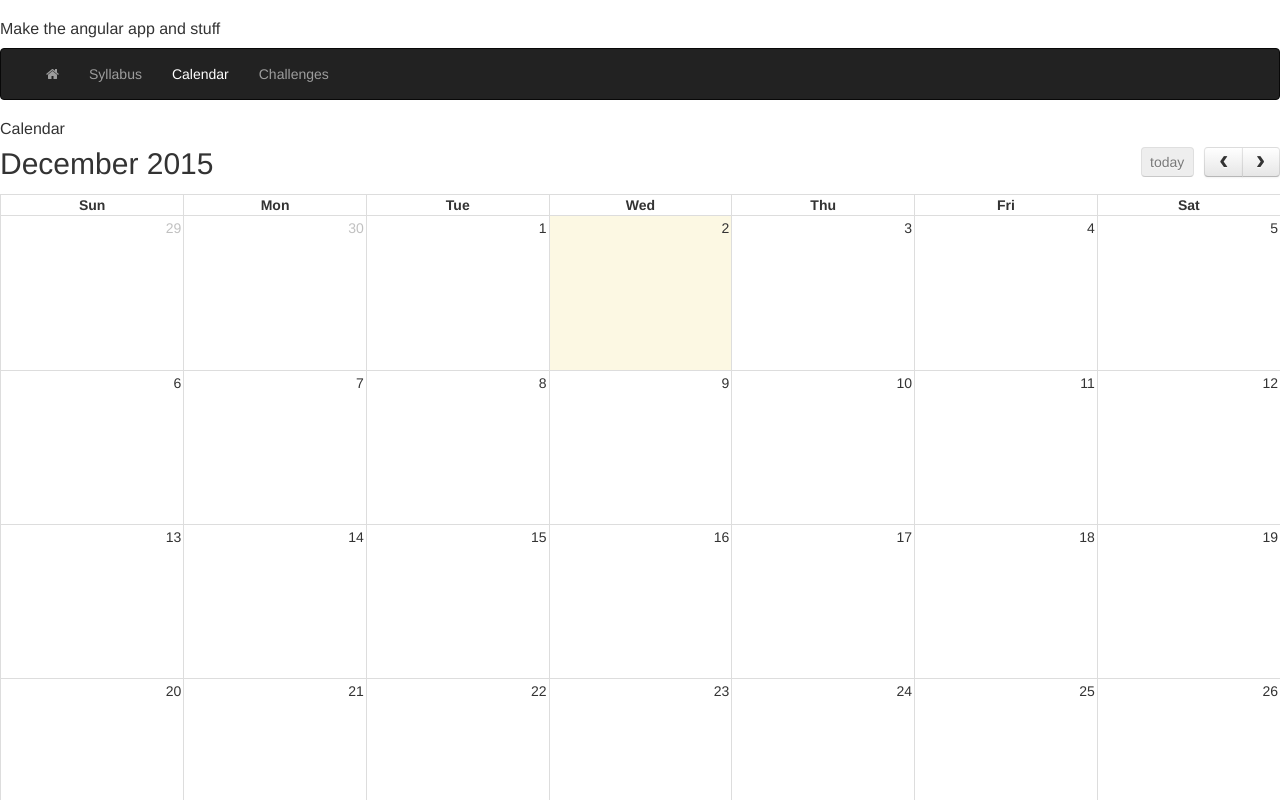
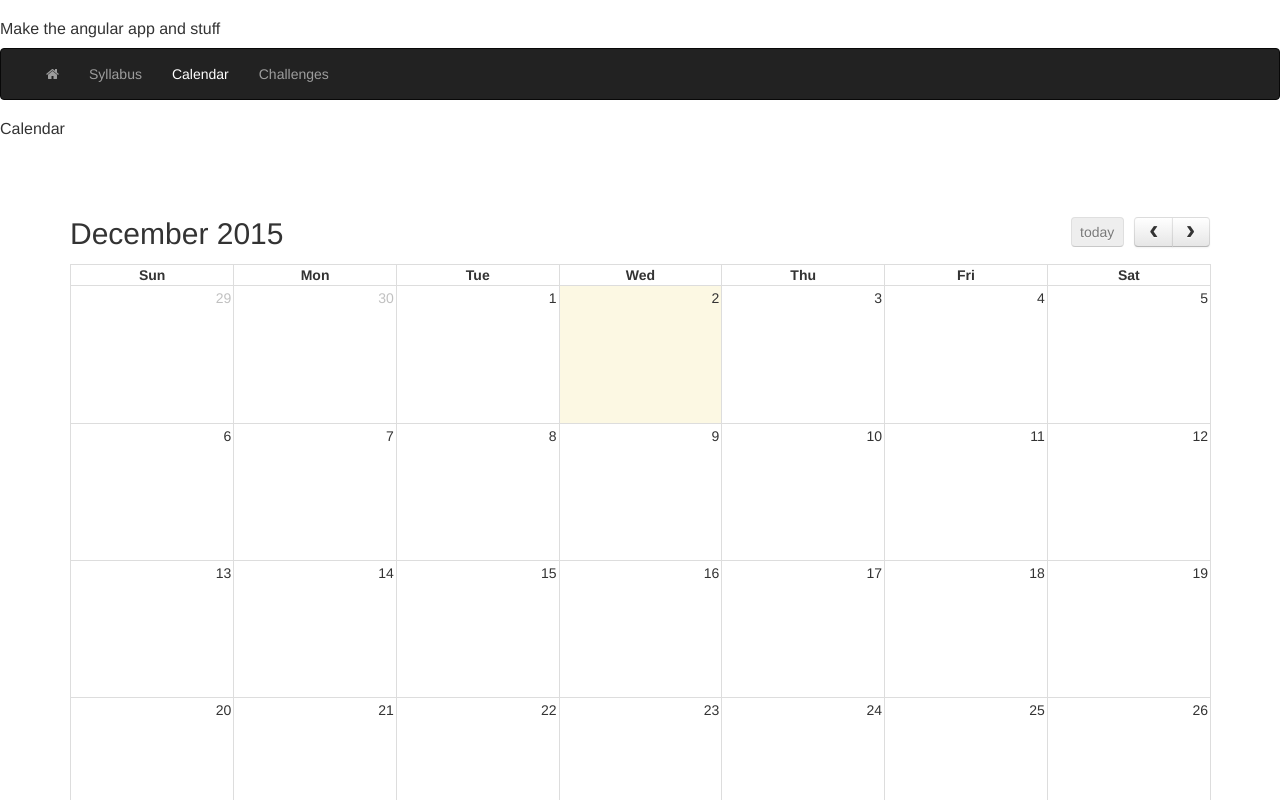
Before and after one commit to BBKolton/INFO343, a website: page public/pages/index.html in a window 1280 px wide. Both pictures are taken after a click on the link "Calendar". Shown: the top 800 px of the page. Drawn offline with nearby package versions, Linux system fonts and the light colour scheme; some packages are replaced by stand-ins of ours.

Commit message:
padded the calendar to not take up full screen

```diff
--- a/public/css/info343.css
+++ b/public/css/info343.css
@@ -2,3 +2,7 @@
 h1 {
 	font-size: 16px;
 }
+
+#calendar {
+	padding: 5em;
+}
```
